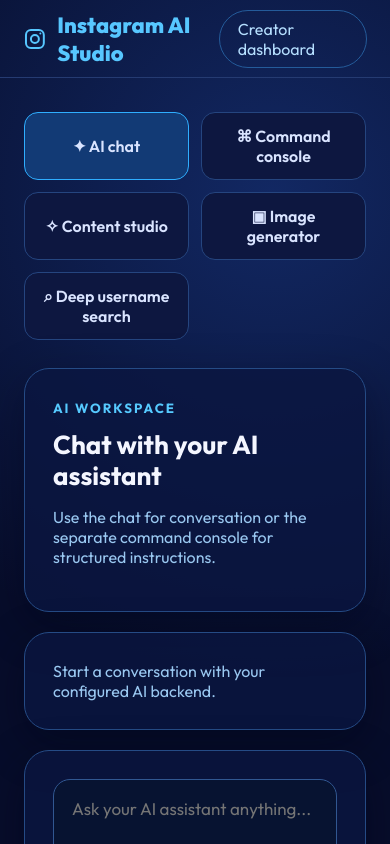
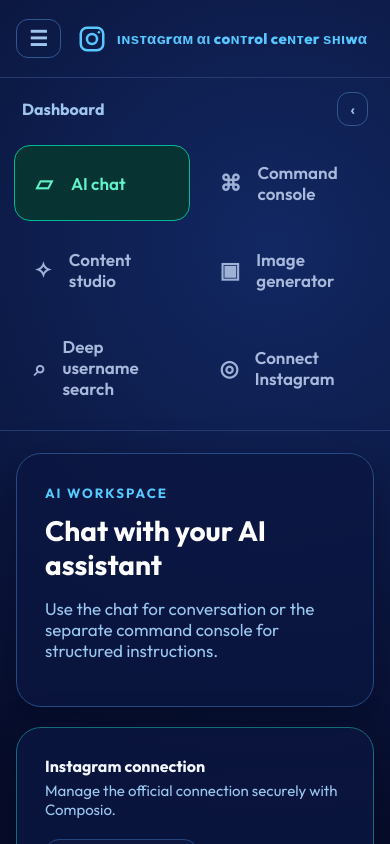
Before and after one commit to uiecs/instagram-ai-control-center, a Next.js app in the folder web/: page / in a window 390 px wide. Shown: the top 844 px of the page. Built offline with nearby package versions, Linux system fonts and the light colour scheme; no server answers.

Commit message:
Add collapsible dashboard, responsive workspace, and Composio connection entry point

```diff
--- a/web/app/layout.tsx
+++ b/web/app/layout.tsx
@@ -1,17 +1,12 @@
 import type { Metadata } from 'next';
 import type { ReactNode } from 'react';
-import { Analytics } from '@vercel/analytics/next';
 import './globals.css';
 
-export const metadata: Metadata = { title: 'استودیو هوش مصنوعی' };
+export const metadata: Metadata = {
+  title: 'ιɴѕтαɢrαм αι coɴтrol ceɴтer ѕнιwα',
+  description: 'AI-assisted Instagram workspace'
+};
 
 export default function RootLayout({ children }: { children: ReactNode }) {
-  return (
-    <html lang="fa" dir="rtl">
-      <body>
-        {children}
-        <Analytics />
-      </body>
-    </html>
-  );
+  return <html lang="en" dir="ltr"><body>{children}</body></html>;
 }
--- a/web/app/page.tsx
+++ b/web/app/page.tsx
@@ -5,6 +5,7 @@
 type View = 'chat' | 'commands' | 'content' | 'image' | 'search';
 type Message = { role: 'user' | 'assistant'; text: string };
 const API = process.env.NEXT_PUBLIC_API_URL?.replace(/\/$/, '');
+const COMPOSIO_URL = process.env.NEXT_PUBLIC_COMPOSIO_DASHBOARD_URL || 'https://dashboard.composio.dev';
 
 function InstagramMark() {
   return <svg className="instagram-mark" viewBox="0 0 24 24" aria-label="Instagram" role="img"><rect x="3" y="3" width="18" height="18" rx="5" fill="none" stroke="currentColor" strokeWidth="2"/><circle cx="12" cy="12" r="4" fill="none" stroke="currentColor" strokeWidth="2"/><circle cx="17.5" cy="6.5" r="1" fill="currentColor"/></svg>;
@@ -20,6 +21,7 @@
 
 export default function Home() {
   const [view, setView] = useState<View>('chat');
+  const [collapsed, setCollapsed] = useState(false);
   const [input, setInput] = useState('');
   const [messages, setMessages] = useState<Message[]>([]);
   const [result, setResult] = useState<unknown>(null);
@@ -45,15 +47,29 @@
   const titles: Record<View, string> = { chat: 'Chat with your AI assistant', commands: 'Command console', content: 'Create publish-ready content', image: 'Generate an image from a prompt', search: 'Deep public username search' };
   const placeholders: Record<View, string> = { chat: 'Ask your AI assistant anything...', commands: 'Example: Create a caption and 12 relevant hashtags...', content: 'Example: Create a premium caption for an iced coffee launch...', image: 'Example: A cinematic product photo of iced coffee...', search: 'Enter an Instagram username, without @' };
 
-  return <main dir="ltr"><header><div className="brand"><InstagramMark /><span>Instagram AI Studio</span></div><span className="pill">Creator dashboard</span></header><div className="layout"><aside>
-    <button className={view === 'chat' ? 'active' : ''} onClick={() => setView('chat')}>✦ AI chat</button>
-    <button className={view === 'commands' ? 'active' : ''} onClick={() => setView('commands')}>⌘ Command console</button>
-    <button className={view === 'content' ? 'active' : ''} onClick={() => setView('content')}>✧ Content studio</button>
-    <button className={view === 'image' ? 'active' : ''} onClick={() => setView('image')}>▣ Image generator</button>
-    <button className={view === 'search' ? 'active' : ''} onClick={() => setView('search')}>⌕ Deep username search</button>
-  </aside><section><div className="hero"><small>{view === 'search' ? 'PUBLIC WEB DISCOVERY' : 'AI WORKSPACE'}</small><h1>{titles[view]}</h1><p>{view === 'search' ? 'Search indexed public web results. This cannot guarantee every Instagram account.' : 'Use the chat for conversation or the separate command console for structured instructions.'}</p></div>
-    {view === 'chat' && <div className="card chat-log">{messages.length === 0 && <div className="empty">Start a conversation with your configured AI backend.</div>}{messages.map((message, index) => <div className={`message ${message.role}`} key={`${message.role}-${index}`}><b>{message.role === 'user' ? 'You' : 'AI assistant'}</b><p>{message.text}</p></div>)}</div>}
-    <form className="card" onSubmit={submit}><textarea value={input} onChange={(event) => setInput(event.target.value)} placeholder={placeholders[view]} /><div className="actions"><button className="primary" disabled={busy || !input.trim()}>{busy ? 'Processing...' : view === 'chat' ? 'Send message' : view === 'commands' ? 'Run command' : view === 'content' ? 'Create content' : view === 'image' ? 'Generate image' : 'Search public results'}</button><button type="button" onClick={() => { setInput(''); setResult(null); setError(''); if (view === 'chat') setMessages([]); }}>Clear</button></div>{error && <div className="error">{error}</div>}{result && typeof result === 'object' && result !== null && 'data_url' in result && <img className="generated" src={String((result as { data_url: unknown }).data_url)} alt="Generated result" />}{result && <pre>{JSON.stringify(result, null, 2)}</pre>}</form>
-    <div className="card publish"><h2>Safe publishing</h2><p>Official Meta connection and explicit confirmation are required before publishing.</p></div>
-  </section></div></main>;
+  function selectView(next: View) {
+    setView(next);
+    if (window.innerWidth < 800) setCollapsed(true);
+  }
+
+  return <main className={collapsed ? 'sidebar-collapsed' : ''} dir="ltr">
+    <header><button className="dashboard-toggle" onClick={() => setCollapsed((value) => !value)} aria-label="Toggle dashboard">☰</button><div className="brand"><InstagramMark /><span>ιɴѕтαɢrαм αι coɴтrol ceɴтer ѕнιwα</span></div><span className="pill">Creator dashboard</span></header>
+    <div className="layout">
+      <aside className="sidebar-panel">
+        <div className="sidebar-heading"><span>Dashboard</span><button className="collapse-button" onClick={() => setCollapsed(true)} aria-label="Collapse dashboard">‹</button></div>
+        <button className={view === 'chat' ? 'active' : ''} onClick={() => selectView('chat')}><span>▱</span><label>AI chat</label></button>
+        <button className={view === 'commands' ? 'active' : ''} onClick={() => selectView('commands')}><span>⌘</span><label>Command console</label></button>
+        <button className={view === 'content' ? 'active' : ''} onClick={() => selectView('content')}><span>✧</span><label>Content studio</label></button>
+        <button className={view === 'image' ? 'active' : ''} onClick={() => selectView('image')}><span>▣</span><label>Image generator</label></button>
+        <button className={view === 'search' ? 'active' : ''} onClick={() => selectView('search')}><span>⌕</span><label>Deep username search</label></button>
+        <button onClick={() => window.open(COMPOSIO_URL, '_blank', 'noopener,noreferrer')}><span>◎</span><label>Connect Instagram</label></button>
+      </aside>
+      <section className="workspace"><div className="hero"><small>{view === 'search' ? 'PUBLIC WEB DISCOVERY' : 'AI WORKSPACE'}</small><h1>{titles[view]}</h1><p>{view === 'search' ? 'Search indexed public web results. This cannot guarantee every Instagram account.' : 'Use the chat for conversation or the separate command console for structured instructions.'}</p></div>
+        <div className="composio-card"><div><strong>Instagram connection</strong><span>Manage the official connection securely with Composio.</span></div><button onClick={() => window.open(COMPOSIO_URL, '_blank', 'noopener,noreferrer')}>Open Composio</button></div>
+        {view === 'chat' && <div className="card chat-log">{messages.length === 0 && <div className="empty">Start a conversation with your configured AI backend.</div>}{messages.map((message, index) => <div className={`message ${message.role}`} key={`${message.role}-${index}`}><b>{message.role === 'user' ? 'You' : 'AI assistant'}</b><p>{message.text}</p></div>)}</div>}
+        <form className="card command-card" onSubmit={submit}><textarea value={input} onChange={(event) => setInput(event.target.value)} placeholder={placeholders[view]} /><div className="actions"><button className="primary" disabled={busy || !input.trim()}>{busy ? 'Processing...' : view === 'chat' ? 'Send message' : view === 'commands' ? 'Run command' : view === 'content' ? 'Create content' : view === 'image' ? 'Generate image' : 'Search public results'}</button><button type="button" onClick={() => { setInput(''); setResult(null); setError(''); if (view === 'chat') setMessages([]); }}>Clear</button></div>{error && <div className="error">{error}</div>}{result && typeof result === 'object' && result !== null && 'data_url' in result && <img className="generated" src={String((result as { data_url: unknown }).data_url)} alt="Generated result" />}{result && <pre>{JSON.stringify(result, null, 2)}</pre>}</form>
+        <div className="card publish"><h2>Safe publishing</h2><p>Official Meta connection and explicit confirmation are required before publishing.</p></div>
+      </section>
+    </div>
+  </main>;
 }
```
Also changed, not shown: web/app/globals.css.
